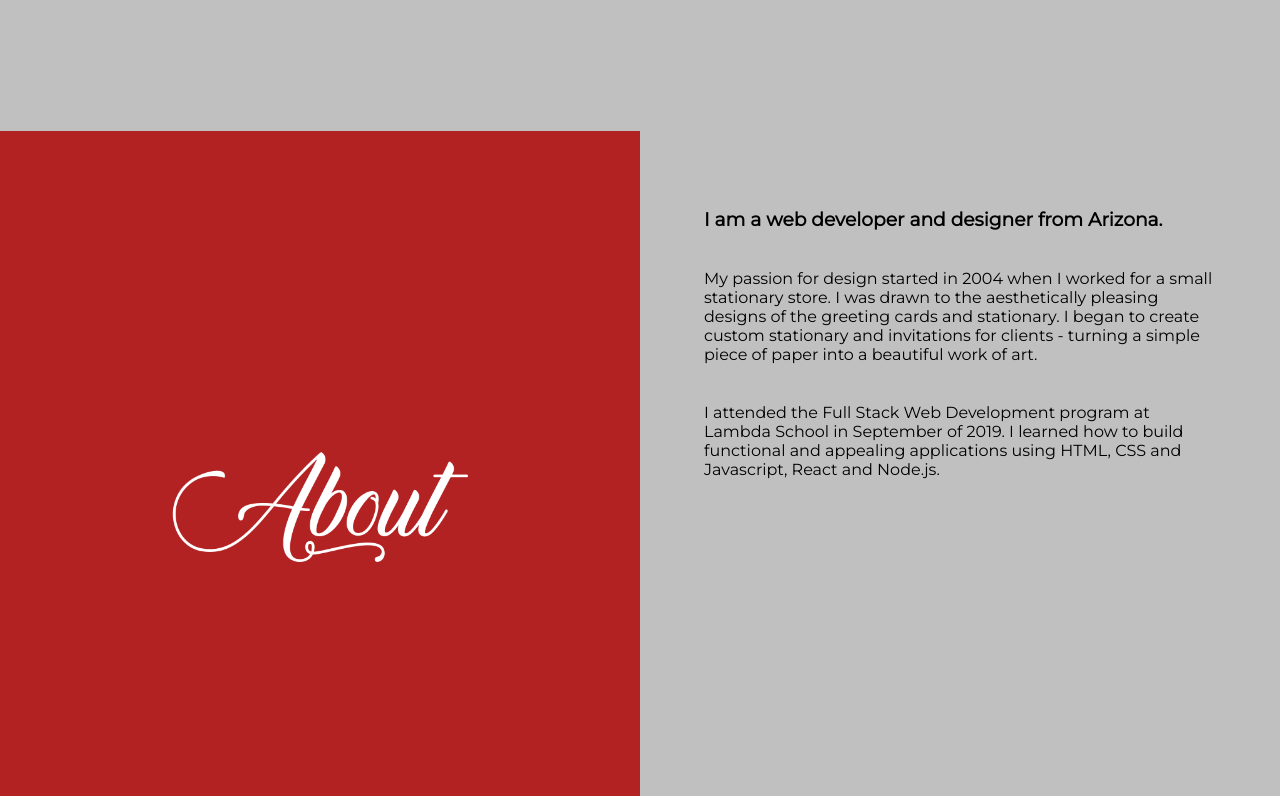
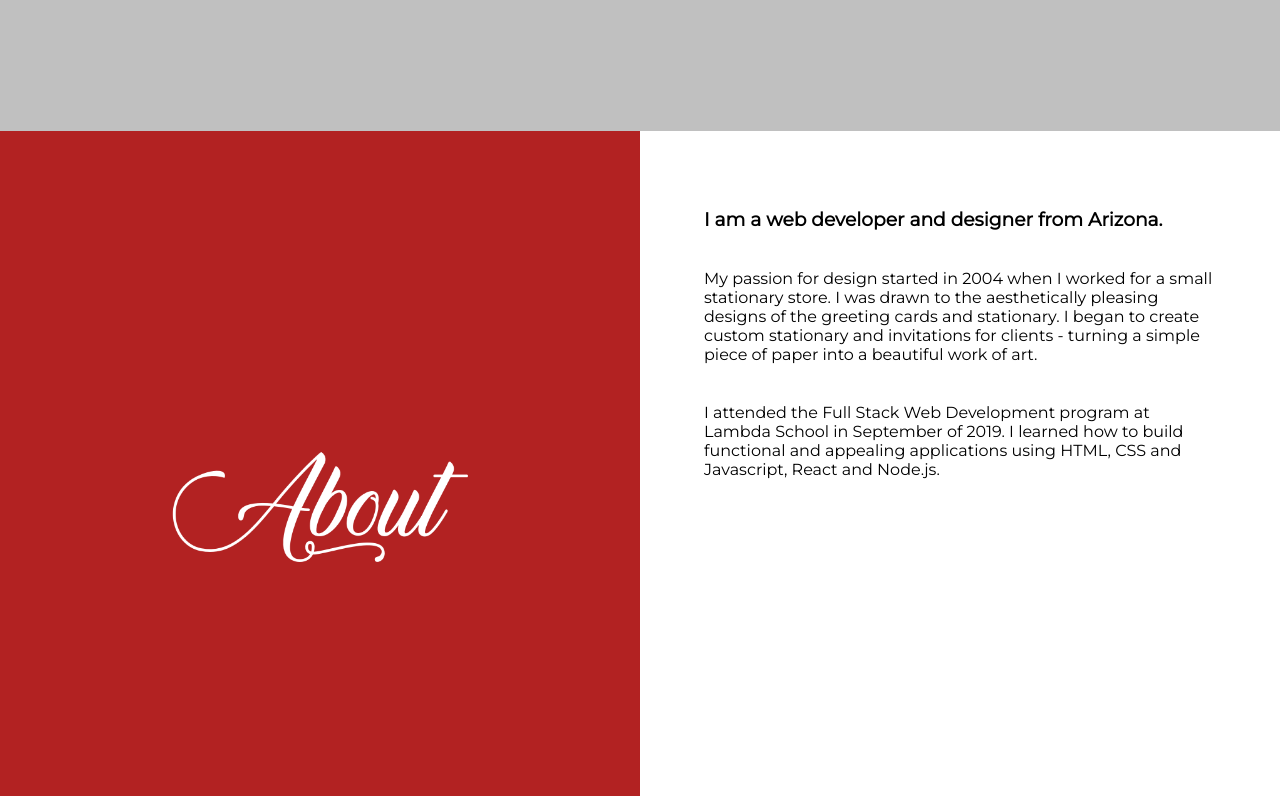
Before and after one commit to MicheSi/portfolio-react, a React (Create React App) app: page / in a window 1280 px wide. Shown: the part 720-1516 px from the top of the page. Built offline with nearby package versions, Linux system fonts and the light colour scheme.

Commit message:
changed about div bg color

```diff
--- a/src/App.css
+++ b/src/App.css
@@ -97,7 +97,8 @@ nav a:hover {
 
 .aboutDiv {
   text-align: left;
-  margin-top: 3%;
+  padding-top: 3%;
+  background-color: white;
 }
 
 .aboutDiv p, .aboutDiv h3 {
```
